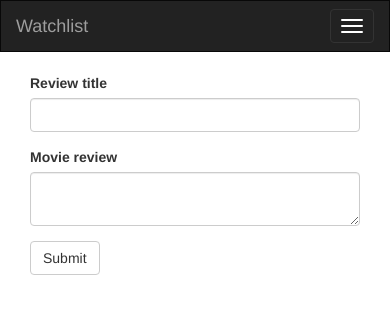
After one commit to kev127/watchlist, a Flask app: template app/templates/new_review.html in a window 390 px wide. The commit adds this page. Shown: the top 314 px of the page. Run offline with Flask 2, Linux system fonts and the light colour scheme; the template is opened without the code that fills it: values that come from a table or form of the project are taken from there, others are empty; some libraries are stand-ins or nearby versions.

Commit message:
add review.py file and forms file

```diff
--- /dev/null
+++ b/app/forms.py
@@ -0,0 +1,9 @@
+from flask_wtf import FlaskForm
+from wtforms import StringField,TextAreaField,SubmitField
+from wtforms.validators import Required
+
+class ReviewForm(FlaskForm):
+
+    title = StringField('Review title',validators=[Required()])
+    review = TextAreaField('Movie review', validators=[Required()])
+    submit = SubmitField('Submit')
--- a/app/templates/movie.html
+++ b/app/templates/movie.html
@@ -12,11 +12,10 @@
             <h3>{{ movie.title }}</h3>
 
             <p class="overview"> {{ movie.overview }}</p>
+
             <p class="ratings"> <b> {{ movie.vote_average }}</b> - <i>{{ movie.vote_count}} votes </i> </p>
-
-
+            <a class="ratings" href="/movie/review/new/{{movie.id}}"> Write a new review</a>
         </div>
     </div>
-
 </div>
 {% endblock %}
--- /dev/null
+++ b/app/templates/new_review.html
@@ -0,0 +1,19 @@
+{% extends 'base.html'%}
+{% import "bootstrap/wtf.html" as wtf %}
+
+{% block content %}
+    <div class="container">
+
+        <div class="col-md-8">
+
+            <img src="{{movie.poster}}" alt="{{movie.title}}" class="img-responsive">
+        </div>
+
+        <div class="col-md-4">
+
+            {{ wtf.quick_form(review_form) }}
+        </div>
+
+    </div>
+
+{% endblock %}
--- a/instance/config.py
+++ b/instance/config.py
@@ -1 +1,2 @@
 MOVIE_API_KEY = '415f34134663c8073a30454d1909dca3'
+SECRET_KEY = '@Y0a!yAv'
```
Also changed, not shown: app/models/reviews.py (added, +18 -0 lines), app/views.py (+26 -2 lines).
